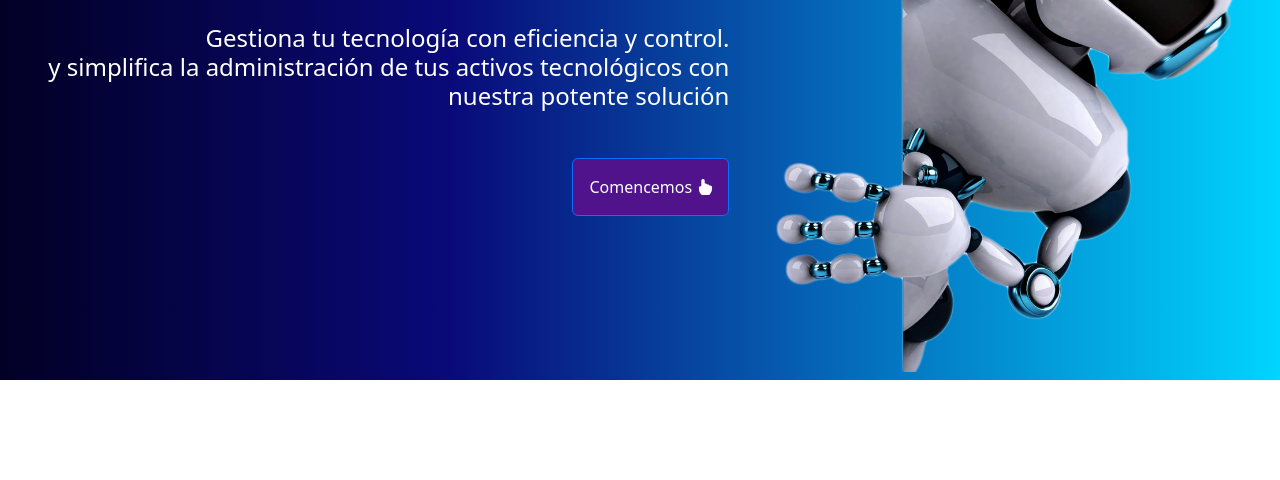
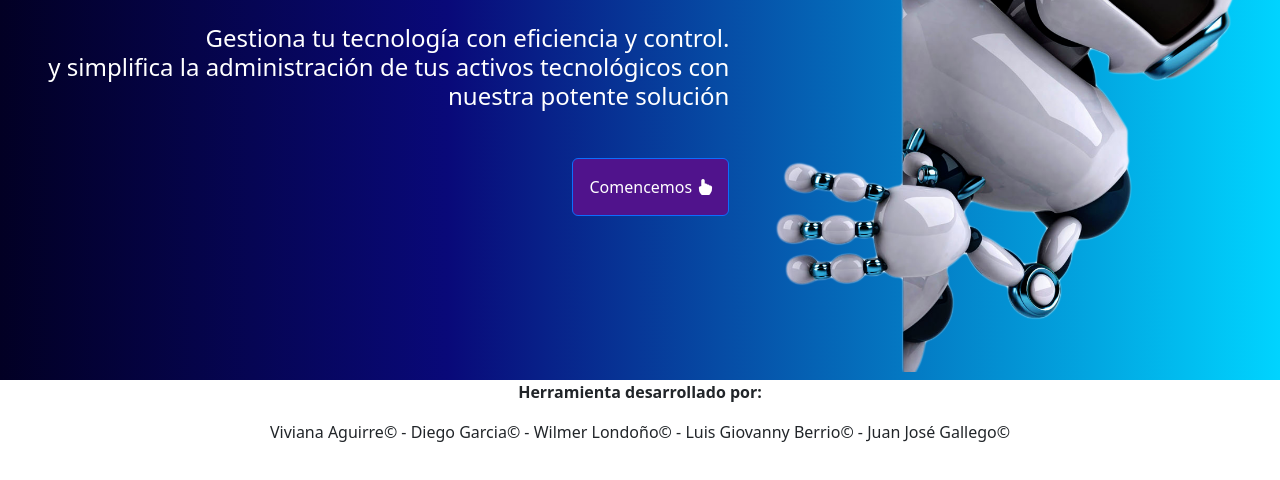
Before and after one commit to jjosegallegocesde/herramientagestiontecnologica, a plain HTML site: page index.html in a window 1280 px wide. Shown: the part 202-682 px from the top of the page. Drawn offline with nearby package versions, Linux system fonts and the light colour scheme.

Commit message:
seleccion

```diff
--- a/index.html
+++ b/index.html
@@ -87,6 +87,18 @@
 
     </section>
 
+    <section>
+        <div class="container">
+            <div class="row">
+                <div class="col-12 text-center">
+                    <p class="fw-bold">Herramienta desarrollado por:</p>
+                    <p>Viviana Aguirre&copy; - Diego Garcia&copy; - Wilmer Londoño&copy; - Luis Giovanny Berrio&copy; - Juan José Gallego&copy;</p>
+
+                </div>
+            </div>
+        </div>
+    </section>
+
 
 
 
```
